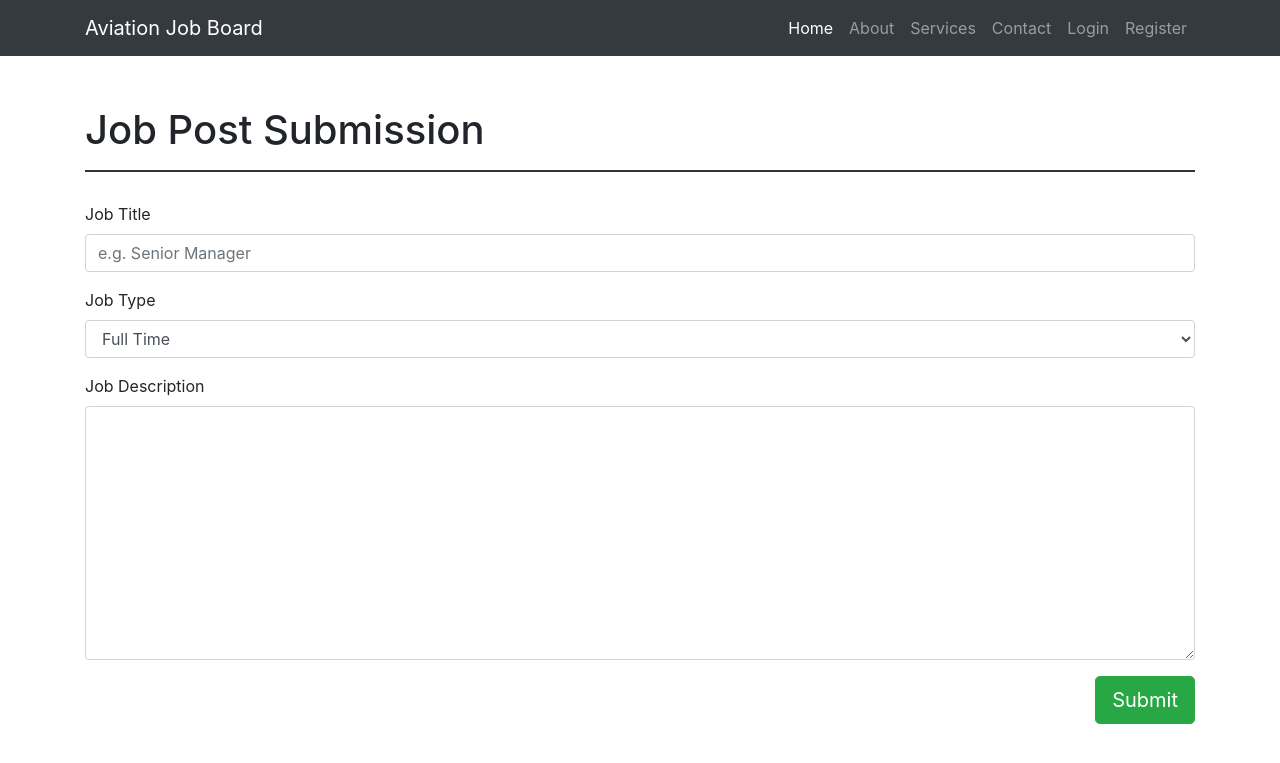
After one commit to mwill279/Team-33-Aviation-portal, a Django app: page /jobpost/ in a window 1280 px wide. The commit adds this page. Shown: the top 763 px of the page. Run offline with Django 3.2, Linux system fonts and the light colour scheme; some libraries are stand-ins or nearby versions.

Commit message:
Made some style changes.

```diff
--- a/aviation-project/aviation/urls.py
+++ b/aviation-project/aviation/urls.py
@@ -19,12 +19,13 @@ from django.urls import path
 from django.conf import settings
 from django.conf.urls.static import static
 
-from aviation_job_board.views import home_view, companypage_view
+from aviation_job_board.views import home_view, companypage_view, postjob_view
 from users import views as user_views
 urlpatterns = [
     path('', home_view, name='home'),
     path('company/',companypage_view, name='company_page'),
     path('admin/', admin.site.urls),
+    path('jobpost/', postjob_view, name='post_job'),
     path('register/', user_views.register, name='register'),
     path('profile/', user_views.profile, name='profile'),
     path('login/', auth_views.LoginView.as_view(template_name='users/login.html'), name='login'),
--- a/aviation-project/aviation_job_board/views.py
+++ b/aviation-project/aviation_job_board/views.py
@@ -10,3 +10,6 @@ def home_view(request, *args, **kwargs):
 
 def companypage_view(request, *args, **kwargs):
     return render(request, "CompanyPage.html", {})
+
+def postjob_view(request, *args, **kwargs):
+    return render(request, "post_job.html", {})
--- /dev/null
+++ b/aviation-project/templates/post_job.html
@@ -0,0 +1,41 @@
+{% extends "base.html" %}
+{% block content %}
+
+
+<div class="container" style="top:50px; position:relative; ">
+
+    <h1 >Job Post Submission</h1>
+
+    <hr style="border: none; background-color: #333; color: #333; margin-bottom: 30px; height: 2px;">
+
+    <form>
+
+        <div class="form-group">
+            <label for="JobTitle">Job Title</label>
+            <input class="form-control" id="JobTitle" placeholder="e.g. Senior Manager">
+        </div>
+
+        <div class="form-group">
+            <label for="JobType">Job Type</label>
+            <select class="form-control" id="JobType">
+                <option>Full Time</option>
+                <option>Part Time</option>
+                <option>Internship</option>
+            </select>
+        </div>
+
+        <div class="form-group">
+            <label for="JobDescription">Job Description</label>
+            <textarea class="form-control" id="Job Description" rows="10"></textarea>
+        </div>
+
+        <button type ="submit" class="btn btn-success btn-lg float-right ">Submit</button>
+
+    </form>
+
+
+</div>
+
+
+
+{% endblock %}
```
Also changed, not shown: aviation-project/templates/index.html (+45 -13 lines).
